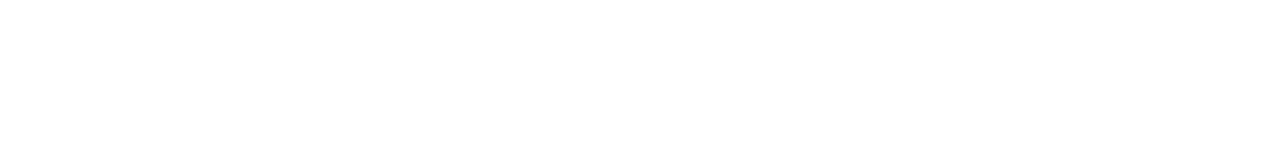
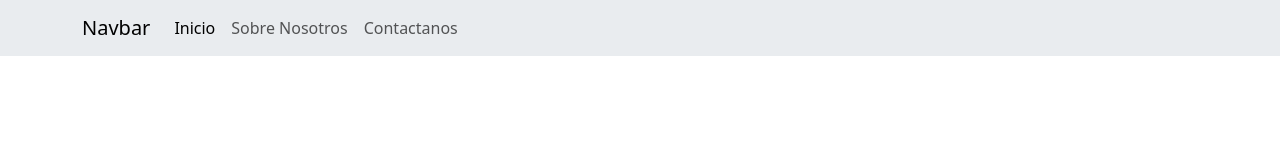
Before and after one commit to antoortega18072023/TP5-EJ1-JS, a plain HTML site: page index.html in a window 1280 px wide. Drawn offline with nearby package versions, Linux system fonts and the light colour scheme.

Commit message:
agrregamos el navbar

```diff
--- a/index.html
+++ b/index.html
@@ -12,6 +12,30 @@
 </head>
 <body>
 
+    <header>
+        <nav class="navbar navbar-expand-lg bg-body-secondary">
+          <div class="container">
+            <a class="navbar-brand" href="#">Navbar</a>
+            <button class="navbar-toggler" type="button" data-bs-toggle="collapse" data-bs-target="#navbarNav" aria-controls="navbarNav" aria-expanded="false" aria-label="Toggle navigation">
+              <span class="navbar-toggler-icon"></span>
+            </button>
+            <div class="collapse navbar-collapse" id="navbarNav">
+              <ul class="navbar-nav">
+                <li class="nav-item">
+                  <a class="nav-link active" aria-current="page" href="#">Inicio</a>
+                </li>
+                <li class="nav-item">
+                  <a class="nav-link" href="#">Sobre Nosotros</a>
+                </li>
+                <li class="nav-item">
+                  <a class="nav-link" href="#">Contactanos</a>
+                </li>
+              </ul>
+            </div>
+          </div>
+        </nav>
+      </header>
+
     <script src="./js/app.js"></script>
 
 </body>
```
